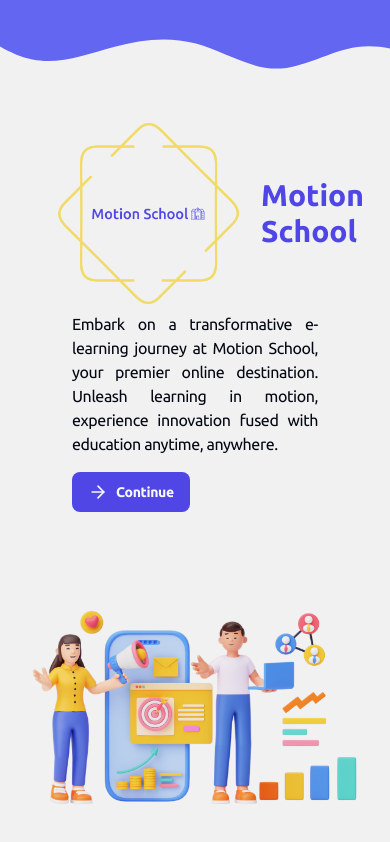
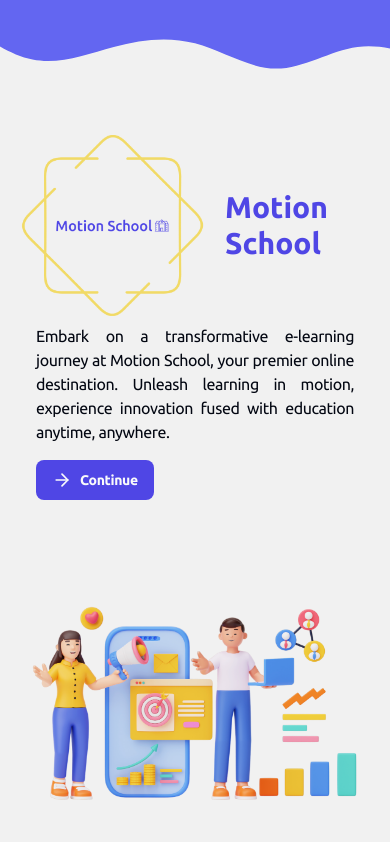
Before and after one commit to amanguptak/Motion-school, a Next.js app: page / in a window 390 px wide. Built offline with nearby package versions, Linux system fonts and the light colour scheme.

Commit message:
bug-fixed

```diff
--- a/app/page.tsx
+++ b/app/page.tsx
@@ -18,7 +18,7 @@ export default function Home() {
       </div>
 
 
-      <div className="lg:col-span-6 lg:mt-[-300px] space-y-2 px-9 col-span-12 ">
+      <div className="lg:col-span-6 lg:mt-[-300px] space-y-2 lg:px-9 col-span-12 ">
        <div className="flex items-center justify-start">
        <Image src={Logo} alt="logo" height={225} width={225} className="cursor-pointer transform  hover:scale-125  transition-transform duration-300 ease-in-out"/>
         <h2 className="font-bold text-3xl text-indigo-600 ">Motion School</h2>
```
